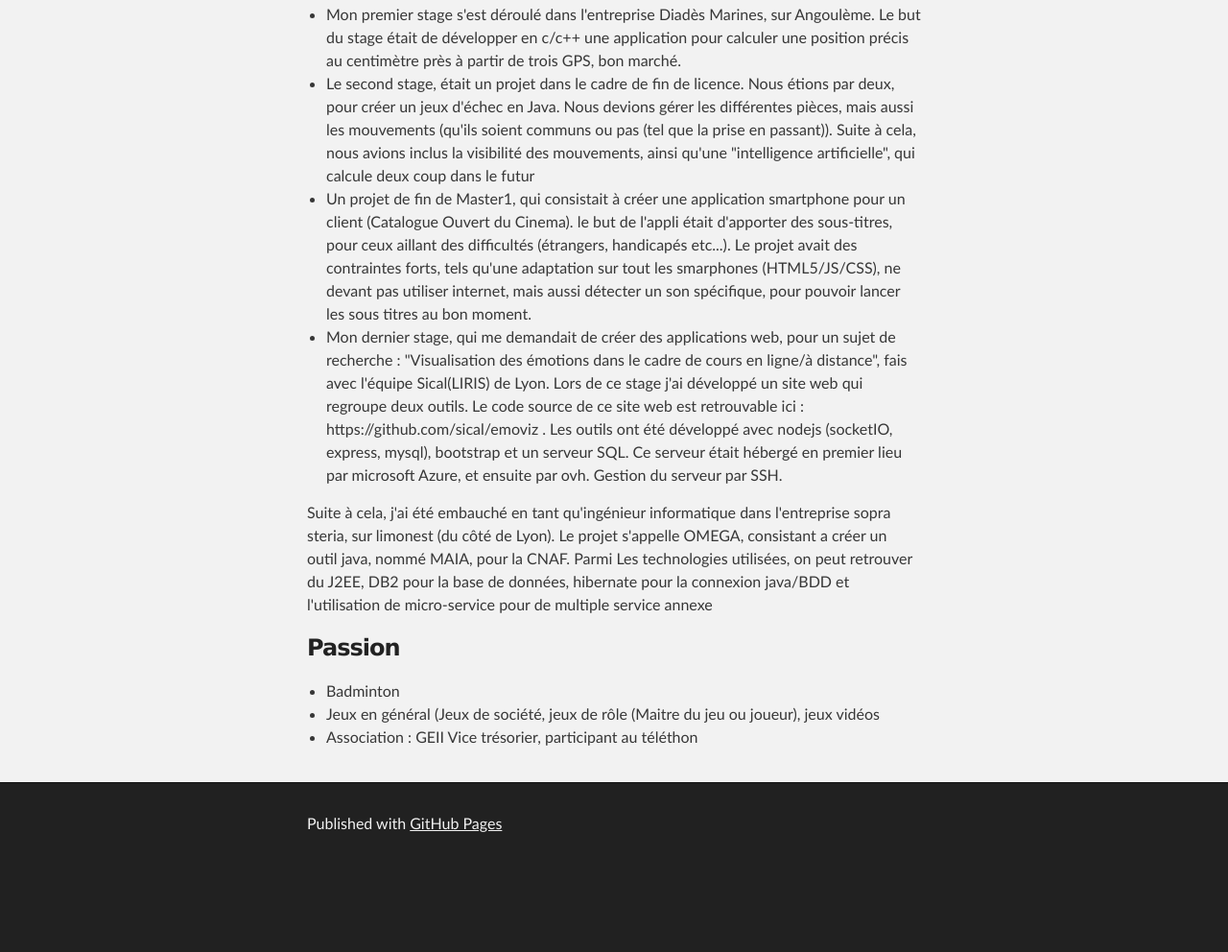
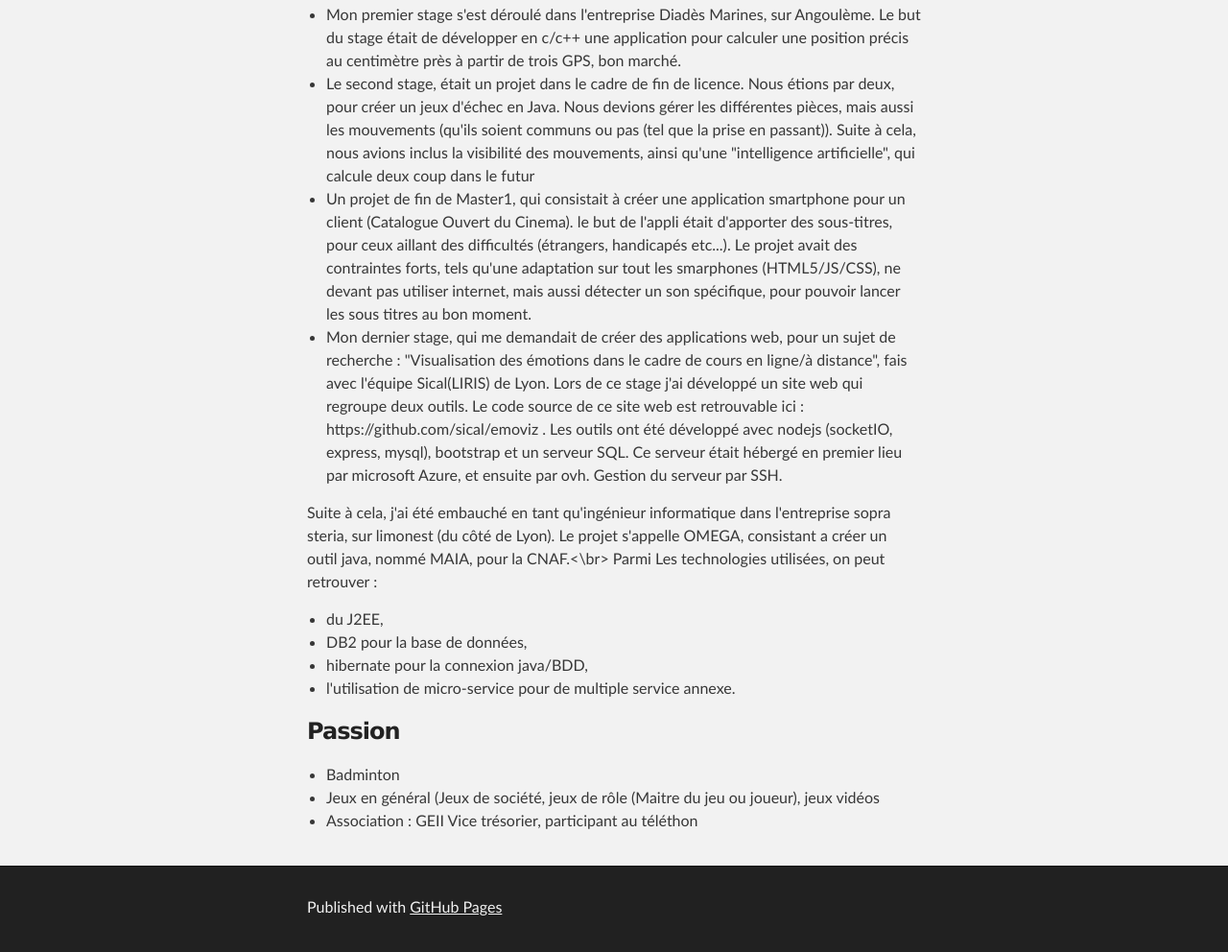
Before and after one commit to MaxenceT/MaxenceT.github.io, a plain HTML site: page index.html in a window 1280 px wide. Shown: the part 559-1551 px from the top of the page at 96% size. Before the commit the page ends 1464 px from the top, so only its background shows below. Drawn offline with Linux system fonts and the light colour scheme.

Commit message:
Update index.html

```diff
--- a/index.html
+++ b/index.html
@@ -44,7 +44,15 @@ Ensuite, j'ai continué ma licence ainsi que ma première année de master sur P
   <li>Mon dernier stage, qui me demandait de créer des applications web, pour un sujet de recherche : "Visualisation des émotions dans le cadre de cours en ligne/à distance", fais avec l'équipe Sical(LIRIS) de Lyon. Lors de ce stage j'ai développé un site web qui regroupe deux outils. Le code source de ce site web est retrouvable ici : https://github.com/sical/emoviz . Les outils ont été développé avec nodejs (socketIO, express, mysql), bootstrap et un serveur SQL. Ce serveur était hébergé en premier lieu par microsoft Azure, et ensuite par ovh. Gestion du serveur par SSH. </li>
 </ul>
 <p>Suite à cela, j'ai été embauché en tant qu'ingénieur informatique dans l'entreprise sopra steria, sur limonest (du côté de Lyon).
-   Le projet s'appelle OMEGA, consistant a créer un outil java, nommé MAIA, pour la CNAF. Parmi Les technologies utilisées, on peut retrouver du J2EE, DB2 pour la base de données, hibernate pour la connexion java/BDD et l'utilisation de micro-service pour de multiple service annexe</p>
+  Le projet s'appelle OMEGA, consistant a créer un outil java, nommé MAIA, pour la CNAF.<\br>
+  Parmi Les technologies utilisées, on peut retrouver :
+  <ul>
+    <li>du J2EE,</li>
+      <li>DB2 pour la base de données,</li>
+      <li>hibernate pour la connexion java/BDD, </li>
+      <li>l'utilisation de micro-service pour de multiple service annexe.</li>
+  </ul>
+    </p>
 </p>
 
 <h3>
```
